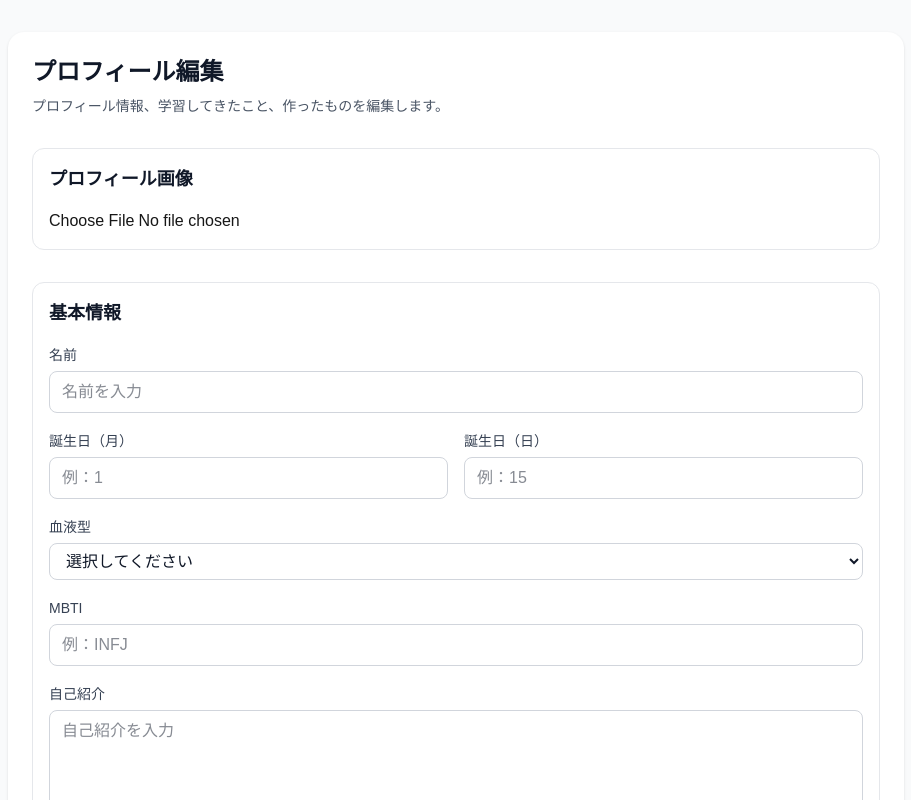
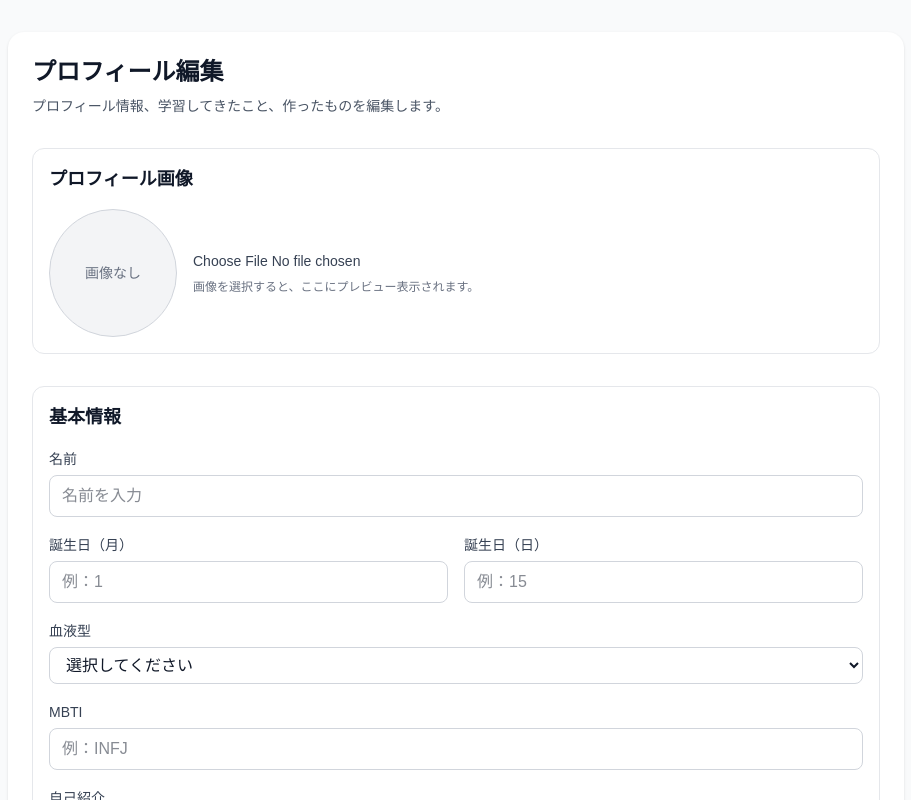
Before and after one commit to kazu0801-b/profile-app, a Next.js app: page /profile/edit in a window 1280 px wide. Shown: the top 800 px of the page, without its empty margins (184-1095 px from the left). Built offline with nearby package versions, Linux system fonts and the light colour scheme.

Commit message:
Improve image upload preview UI

```diff
--- a/src/components/profile/ImageUpload.tsx
+++ b/src/components/profile/ImageUpload.tsx
@@ -1,9 +1,10 @@
 "use client";
 
-import { useState } from "react";
+import { useRef, useState } from "react";
 
 export function ImageUpload() {
   const [previewUrl, setPreviewUrl] = useState<string>("");
+  const fileInputRef = useRef<HTMLInputElement | null>(null);
 
   const handleChange = (event: React.ChangeEvent<HTMLInputElement>) => {
     const file = event.target.files?.[0];
@@ -14,30 +15,54 @@ export function ImageUpload() {
     setPreviewUrl(imageUrl);
   };
 
+  const handleDeleteImage = () => {
+    setPreviewUrl("");
+
+    if (fileInputRef.current) {
+      fileInputRef.current.value = "";
+    }
+  };
+
   return (
     <section className="rounded-xl border border-gray-200 p-4">
       <h2 className="text-lg font-bold text-gray-900">プロフィール画像</h2>
 
-      <div className="mt-4">
-        <input type="file" accept="image/*" onChange={handleChange} />
-
-        {previewUrl && (
-          <div className="mt-4">
+      <div className="mt-4 flex flex-col gap-4 sm:flex-row sm:items-center">
+        <div className="flex h-32 w-32 items-center justify-center overflow-hidden rounded-full border border-gray-300 bg-gray-100">
+          {previewUrl ? (
             <img
               src={previewUrl}
               alt="プロフィール画像プレビュー"
-              className="h-32 w-32 rounded-full border object-cover"
+              className="h-full w-full object-cover"
             />
+          ) : (
+            <span className="text-sm text-gray-500">画像なし</span>
+          )}
+        </div>
 
+        <div>
+          <input
+            ref={fileInputRef}
+            type="file"
+            accept="image/*"
+            onChange={handleChange}
+            className="block text-sm text-gray-700"
+          />
+
+          <p className="mt-2 text-xs text-gray-500">
+            画像を選択すると、ここにプレビュー表示されます。
+          </p>
+
+          {previewUrl && (
             <button
               type="button"
-              onClick={() => setPreviewUrl("")}
+              onClick={handleDeleteImage}
               className="mt-3 rounded-lg border border-red-300 px-4 py-2 text-sm font-bold text-red-600"
             >
               画像を削除
             </button>
-          </div>
-        )}
+          )}
+        </div>
       </div>
     </section>
   );
```
